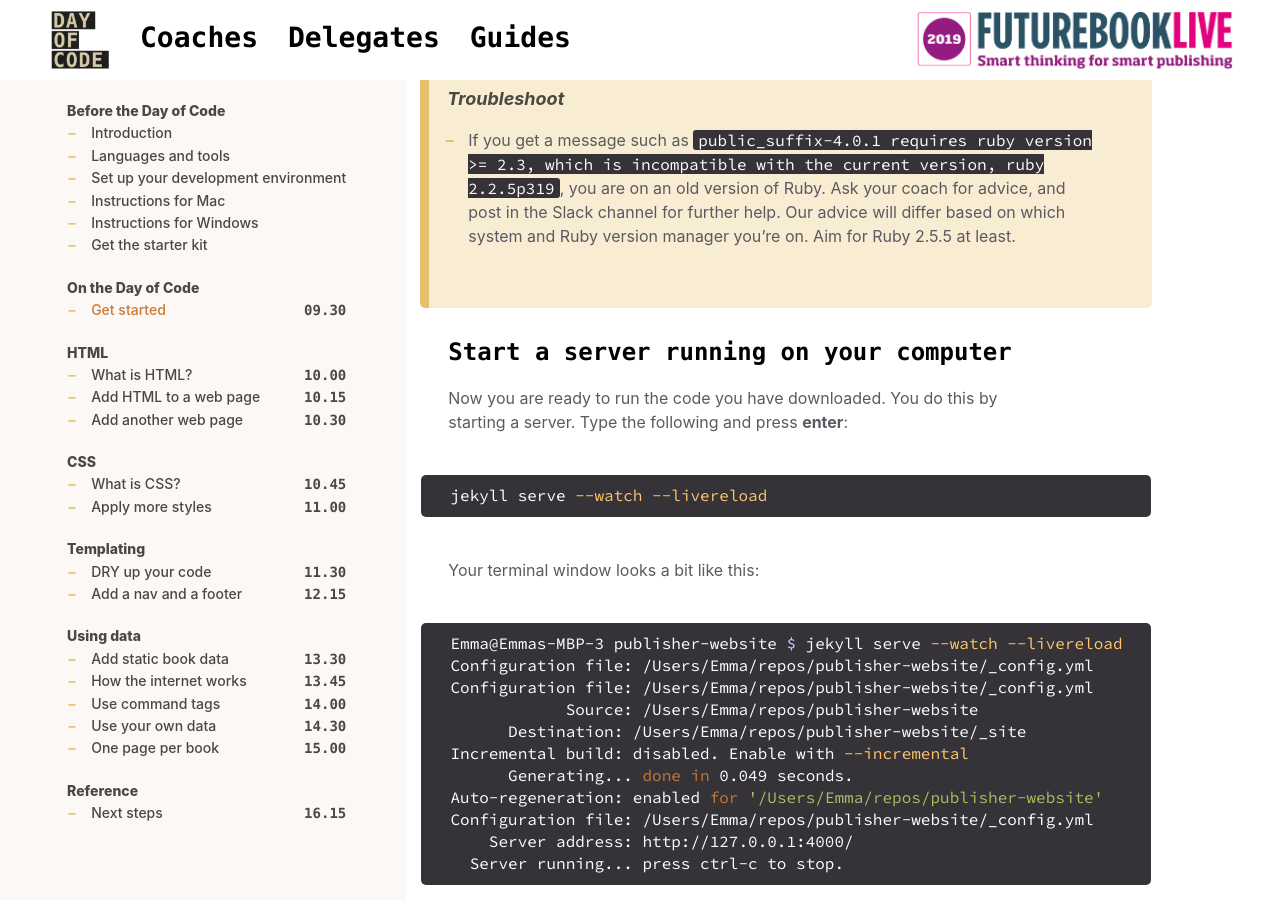
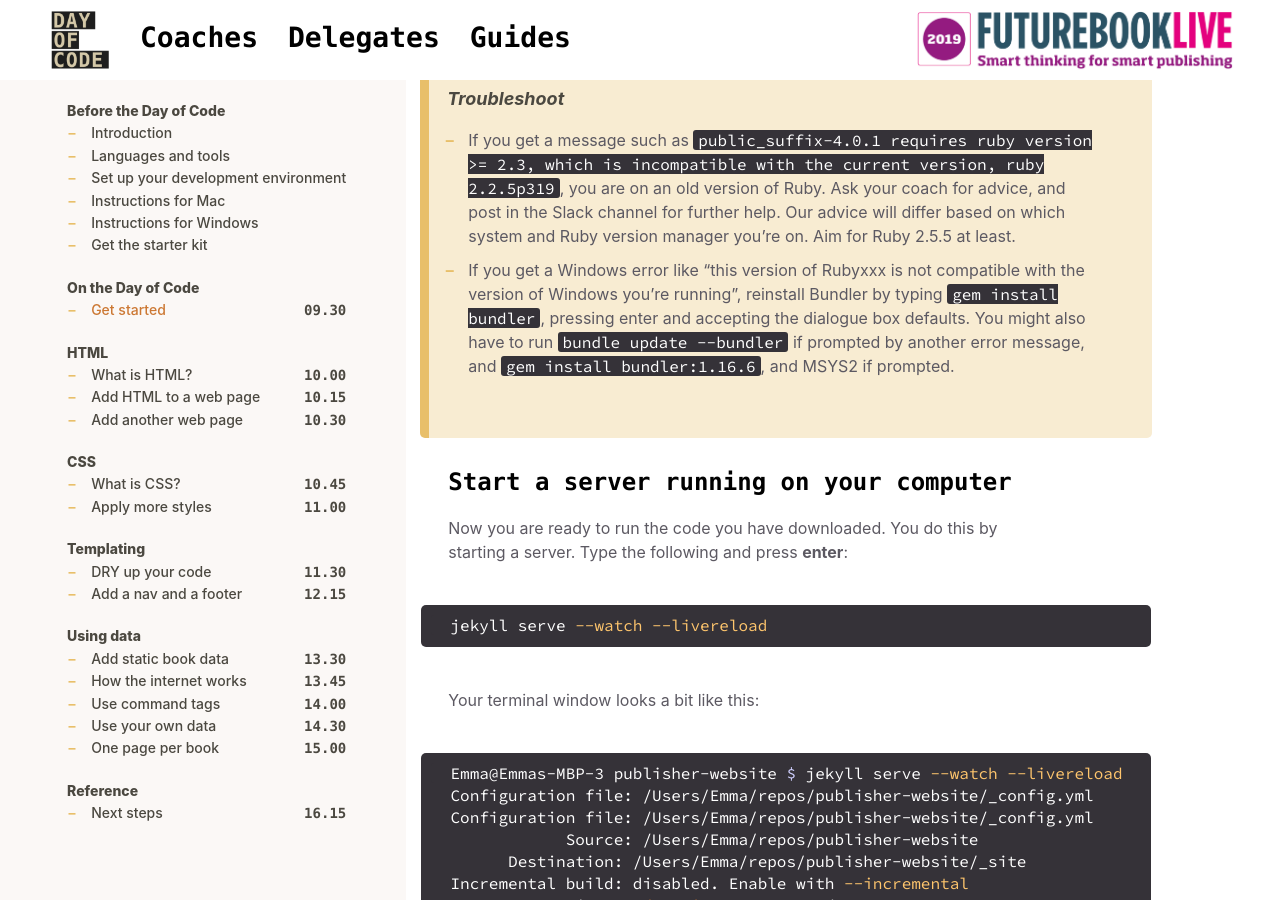
Before and after one commit to GeneralProducts/day-of-code, a Jekyll site: the page built from _posts/2018-09-09-get-started.md, in a window 1280 px wide and 900 px high, scrolled down 3530 px. Built offline with Jekyll 4.4.1, drawn with Linux system fonts in a browser that asks for light colours; the table of contents is made by our own code.

Commit message:
windows troubleshooting ideas

```diff
--- a/_posts/2018-09-09-get-started.md
+++ b/_posts/2018-09-09-get-started.md
@@ -125,6 +125,7 @@ Your terminal window looks a bit like this:
 
 > <span class="content__learn-more">Troubleshoot<span>
 * If you get a message such as `public_suffix-4.0.1 requires ruby version >= 2.3, which is incompatible with the current version, ruby 2.2.5p319`, you are on an old version of Ruby. Ask your coach for advice, and post in the Slack channel for further help. Our advice will differ based on which system and Ruby version manager you're on. Aim for Ruby 2.5.5 at least.
+* If you get a Windows error like "this version of Rubyxxx is not compatible with the version of Windows you're running", reinstall Bundler by typing `gem install bundler`, pressing enter and accepting the dialogue box defaults. You might also have to run `bundle update --bundler` if prompted by another error message, and `gem install bundler:1.16.6`, and MSYS2 if prompted.
 
 ## Start a server running on your computer
 
```
